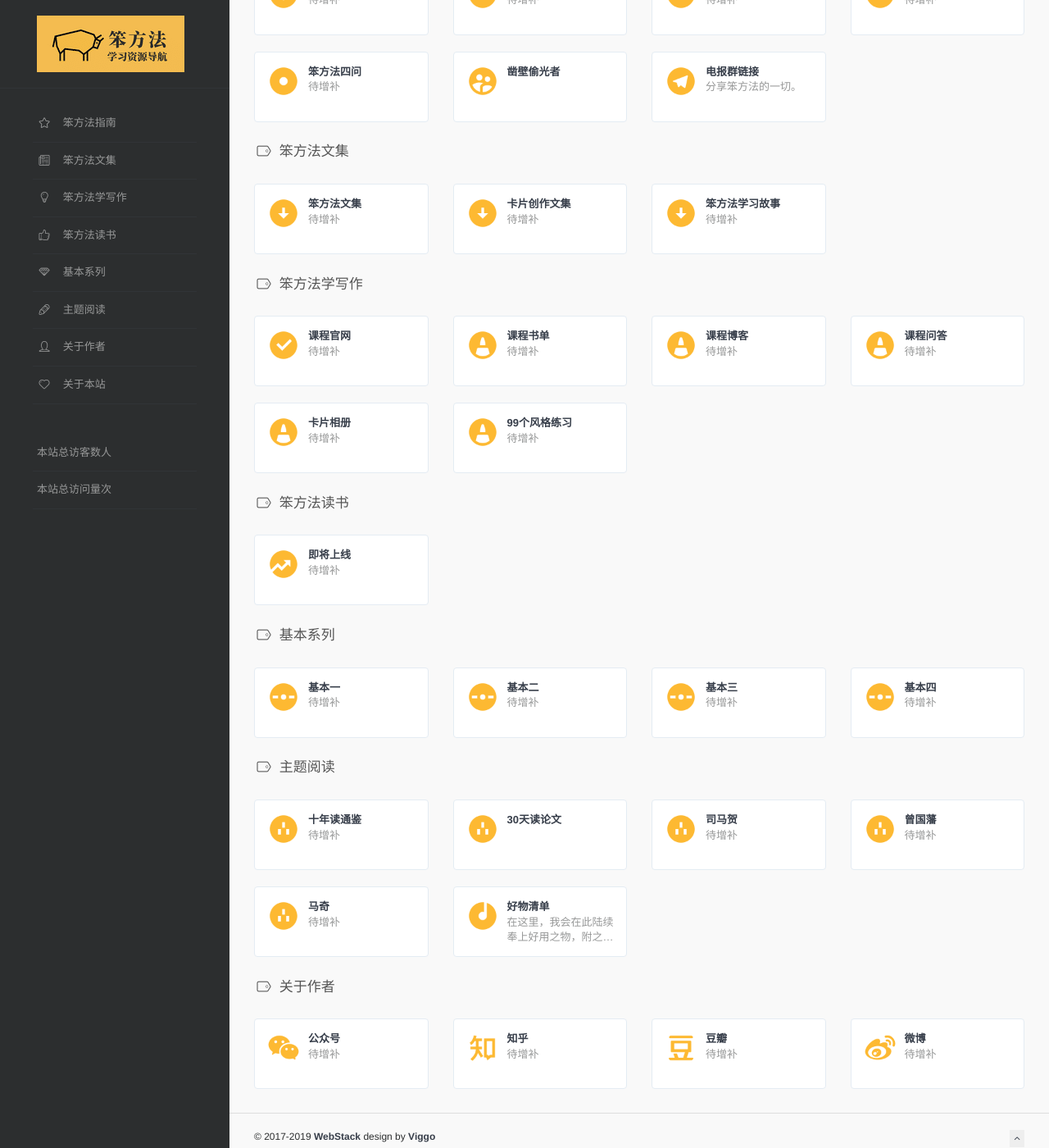
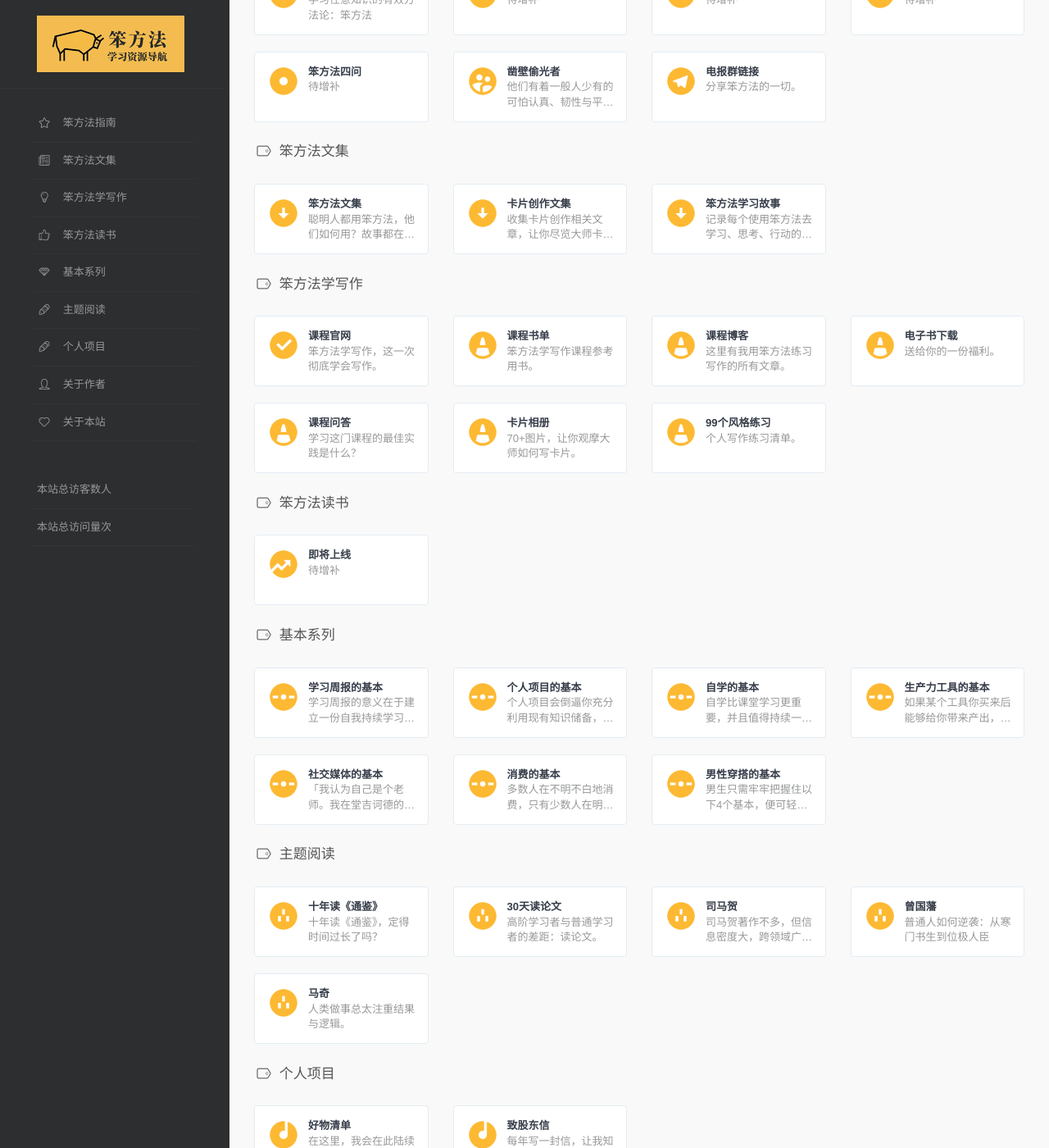
Before and after one commit to cnfeat/Home.LearnThingsTheHardWay.com, a Jekyll site: the page built from index.html, in a window 1280 px wide and 1400 px high, scrolled down 197 px. Shown: the whole window at 82% size. Built offline with Jekyll 4.4.1, drawn with Linux system fonts in a browser that asks for light colours; comment, search, counter and statistics services are not loaded; some of the changed text lies outside the part shown.

Commit message:
Update webstack.yml
lots url and des

```diff
--- a/_data/webstack.yml
+++ b/_data/webstack.yml
@@ -4,8 +4,7 @@
     - title: 什么是笨方法
       logo: /assets/images/logos/copper-diamond-fill.png
       url: 待增补
-      description: 待增补
-      description: 待增补
+      description: 学习任意知识的有效方法论：笨方法
     - title: 笨方法四义
       logo: /assets/images/logos/record-circle-fill.png
       url: 待增补
@@ -24,7 +23,8 @@
       description: 待增补
     - title: 凿壁偷光者
       logo: /assets/images/logos/group-2-fill.png
-      url: 待增补
+      url: https://www.cnfeat.com/blog/2019/03/19/BeStriver/
+      description: 他们有着一般人少有的可怕认真、韧性与平常心。
     - title: 电报群链接
       logo: /assets/images/logos/telegram-fill.png
       url: https://t.me/benfangfa
@@ -36,16 +36,16 @@
   links:
     - title: 笨方法文集
       logo: /assets/images/logos/arrow-down-circle-fill.png
-      url: 待增补
-      description: 待增补
+      url: http://book.learnthingsthehardway.com/#/
+      description: 聪明人都用笨方法，他们如何用？故事都在这里。
     - title: 卡片创作文集
       logo: /assets/images/logos/arrow-down-circle-fill.png
-      url: 待增补
-      description: 待增补
+      url: http://card.learnwritingthehardway.cn/#/
+      description: 收集卡片创作相关文章，让你尽览大师卡片创作技巧。
     - title: 笨方法学习故事
       logo: /assets/images/logos/arrow-down-circle-fill.png
-      url: 待增补
-      description: 待增补
+      url: http://story.learnwritingthehardway.cn/#/
+      description: 记录每个使用笨方法去学习、思考、行动的成长故事。
 
 
 - name: 笨方法学写作
@@ -53,28 +53,32 @@
   links:
     - title: 课程官网
       logo: /assets/images/logos/checkbox-circle-fill.png
-      url: 待增补
-      description: 待增补
+      url: http://www.learnwritingthehardway.cn/
+      description: 笨方法学写作，这一次彻底学会写作。
     - title: 课程书单
       logo: /assets/images/logos/markup-fill.png
-      url: 待增补
-      description: 待增补
+      url: https://www.douban.com/doulist/45064751/
+      description: 笨方法学写作课程参考用书。
     - title: 课程博客
       logo: /assets/images/logos/markup-fill.png
       url: https://www.cnfeat.com/archive/
-      description: 待增补
+      description: 这里有我用笨方法练习写作的所有文章。
+    - title: 电子书下载
+      logo: /assets/images/logos/markup-fill.png
+      url: https://github.com/cnfeat/GoodThingList/blob/master/Book_LearnWritingTheHardWay.pdf
+      description: 送给你的一份福利。
     - title: 课程问答
       logo: /assets/images/logos/markup-fill.png
-      url: 待增补
-      description: 待增补
+      url: https://trello.com/b/0qD7WZch/%E3%80%8A%E7%AC%A8%E6%96%B9%E6%B3%95%E5%AD%A6%E5%86%99%E4%BD%9C%E3%80%8B%E5%AD%A6%E4%B9%A0%E6%8C%87%E5%BC%95
+      description: 学习这门课程的最佳实践是什么？
     - title: 卡片相册
       logo: /assets/images/logos/markup-fill.png
-      url: 待增补
-      description: 待增补
+      url: https://www.douban.com/photos/album/1657063257/
+      description: 70+图片，让你观摩大师如何写卡片。
     - title: 99个风格练习
       logo: /assets/images/logos/markup-fill.png
-      url: 待增补
-      description: 待增补
+      url: http://style.learnwritingthehardway.cn/#/
+      description: 个人写作练习清单。
 
 
 - name: 笨方法读书
@@ -89,50 +93,72 @@
 - name: 基本系列
   icon: linecons-diamond
   links:
-    - title: 基本一
+    - title: 学习周报的基本
       logo: /assets/images/logos/gradienter-fill.png
-      url: 待增补
-      description: 待增补
-    - title: 基本二
+      url: https://www.cnfeat.com/blog/2019/07/06/BasicWeekly/
+      description: 学习周报的意义在于建立一份自我持续学习的驱动文本。
+    - title: 个人项目的基本
       logo: /assets/images/logos/gradienter-fill.png
-      url: 待增补
-      description: 待增补
-    - title: 基本三
+      url: https://www.cnfeat.com/blog/2019/06/15/BasicProject/
+      description: 个人项目会倒逼你充分利用现有知识储备，充满热情，专注思考和动手。
+    - title: 自学的基本
       logo: /assets/images/logos/gradienter-fill.png
-      url: 待增补
-      description: 待增补
-    - title: 基本四
+      url: https://www.cnfeat.com/blog/2019/03/27/BasicLearning/
+      description: 自学比课堂学习更重要，并且值得持续一生。
+    - title: 生产力工具的基本
       logo: /assets/images/logos/gradienter-fill.png
-      url: 待增补
-      description: 待增补
+      url: https://www.cnfeat.com/blog/2019/04/03/BasicTools/
+      description: 如果某个工具你买来后能够给你带来产出，它就算是生产力工具。
+    - title: 社交媒体的基本
+      logo: /assets/images/logos/gradienter-fill.png
+      url: https://www.cnfeat.com/blog/2019/04/12/SNS/
+      description: 「我认为自己是个老师。我在堂吉诃德的意义上尽力做个老师。」
+    - title: 消费的基本
+      logo: /assets/images/logos/gradienter-fill.png
+      url: https://www.cnfeat.com/blog/2019/04/22/BasicConsume/
+      description: 多数人在不明不白地消费，只有少数人在明明白白消费。
+    - title: 男性穿搭的基本
+      logo: /assets/images/logos/gradienter-fill.png
+      url: https://www.cnfeat.com/blog/2019/04/13/BasicStyle/
+      description: 男生只需牢牢把握住以下4个基本，便可轻松选出适合自己服饰。
 
 
 - name: 主题阅读
   icon: linecons-pencil
   links:
-    - title: 十年读通鉴
+    - title: 十年读《通鉴》
       logo: /assets/images/logos/outlet-2-fill.png
-      url: 待增补
-      description: 待增补
+      url: https://www.cnfeat.com/blog/2019/05/04/TenYears/
+      description: 十年读《通鉴》，定得时间过长了吗？
     - title: 30天读论文
       logo: /assets/images/logos/outlet-2-fill.png
-      url: 待增补
+      url: https://www.cnfeat.com/blog/2017/11/02/HowToReadPaper/
+      description: 高阶学习者与普通学习者的差距：读论文。
     - title: 司马贺
       logo: /assets/images/logos/outlet-2-fill.png
-      url: 待增补
-      description: 待增补
+      url: https://www.cnfeat.com/blog/2019/09/07/ReadSimon/
+      description: 司马贺著作不多，但信息密度大，跨领域广，阅读不易，这里梳理出一条主线。
     - title: 曾国藩
       logo: /assets/images/logos/outlet-2-fill.png
-      url: 待增补
-      description: 待增补
+      url: https://www.cnfeat.com/blog/2019/03/05/ZengGuoFan/
+      description: 普通人如何逆袭：从寒门书生到位极人臣
     - title: 马奇
       logo: /assets/images/logos/outlet-2-fill.png
-      url: 待增补
-      description: 待增补
+      url: https://www.cnfeat.com/blog/2019/09/19/ReadMarch/
+      description: 人类做事总太注重结果与逻辑。
+
+
+- name: 个人项目
+  icon: linecons-pencil
+  links:
     - title: 好物清单
       logo: /assets/images/logos/disc-fill.png
       url: https://github.com/cnfeat/GoodThingList
       description: 在这里，我会在此陆续奉上好用之物，附之我的使用经验/故事/心得……
+    - title: 致股东信
+      logo: /assets/images/logos/disc-fill.png
+      url: https://www.cnfeat.com/blog/2019/10/07/LettersToshareholders2019/
+      description: 每年写一封信，让我知道自己处在什么位置，自己要去哪个方向去。
 
 
 - name: 关于作者
@@ -140,17 +166,17 @@
   links:
     - title: 公众号
       logo: /assets/images/logos/wechat-fill.png
-      url: 待增补
-      description: 待增补
+      url: 微信搜索「笨方法学写作」
+      description:
     - title: 知乎
       logo: /assets/images/logos/zhihu-line.png
-      url: 待增补
-      description: 待增补
+      url: https://www.zhihu.com/people/Feat/activities
+      description:
     - title: 豆瓣
       logo: /assets/images/logos/douban-fill.png
-      url: 待增补
-      description: 待增补
+      url: https://www.douban.com/people/cnfeat/
+      description:
     - title: 微博
       logo: /assets/images/logos/weibo-fill.png
-      url: 待增补
-      description: 待增补
+      url: https://www.weibo.com/207775270/home?wvr=5
+      description:
```
